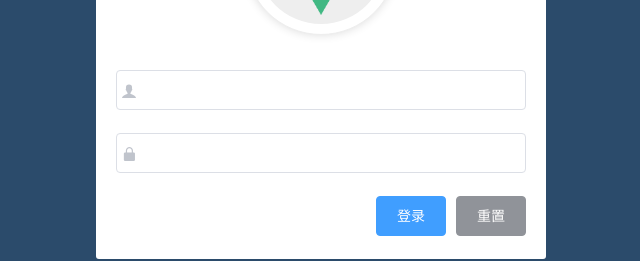
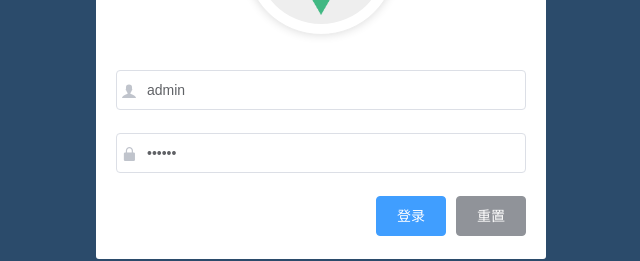
Before and after one commit to Derek-Dong/vue_shop, a Vue app: page /#/login in a window 1280 px wide. Shown: the part 291-552 px from the top of the page, without its empty margins (319-959 px from the left). Built offline with nearby package versions, Linux system fonts and the light colour scheme.

Commit message:
完成了登陆前表单预验证

```diff
--- a/src/components/Login.vue
+++ b/src/components/Login.vue
@@ -6,19 +6,20 @@
         <img src="../assets/logo.png" alt="">
       </div>
       <!-- 登录表单区域 -->
-      <el-form label-width="0px" class="login_form">
+      <el-form ref="loginFromRef" :model="loginForm" label-width="0px" class="login_form" :rules="loginFormRules">
         <!-- 用户名 -->
-        <el-form-item>
-          <el-input prefix-icon="iconfont icon-user"></el-input>
+        <el-form-item prop="username">
+          <el-input v-model="loginForm.username" prefix-icon="iconfont icon-user"></el-input>
         </el-form-item>
         <!-- 密码 -->
-        <el-form-item>
-          <el-input prefix-icon="iconfont icon-3702mima"></el-input>
+        <el-form-item prop="password">
+          <el-input v-model="loginForm.password" prefix-icon="iconfont icon-3702mima"
+          type="password"></el-input>
         </el-form-item>
         <!-- 按钮区域 -->
         <el-form-item class="btns">
-          <el-button type="primary">登录</el-button>
-          <el-button type="info">重置</el-button>
+          <el-button type="primary" @click="login">登录</el-button>
+          <el-button type="info" @click="resetLoginForm">重置</el-button>
         </el-form-item>
       </el-form>
     </div>
@@ -27,8 +28,45 @@
 
 <script>
 export default {
+  data(){
+    return {
+      // 登录表单的数据绑定对象
+      loginForm: {
+        username: 'admin',
+        password: '123456'
+      },
+      // 表单的验证规则对象
+      loginFormRules:{
+        // 验证用户名是否合法
+        username: [
+          { required: true, message: "请输入登录名称", trigger: "blur" },
+          { min: 3, max: 10, message: "长度在3到10个字符", trigger: "blur" }
+        ],
+        // 验证密码是否合法
+        password: [
+          { required: true, message: "请输入登录密码", trigger: "blur" },
+          { min: 6, max: 15, message: "长度在6到15个字符", trigger: "blur" }
+        ],
+      },
+    };
+  },
 
-}
+  methods: {
+  // 点击重置按钮，重置登录表单
+    resetLoginForm() {
+      this.$refs.loginFromRef.resetFields();
+    },
+    login(){
+      this.$refs.loginFromRef.validate(async valid => {
+        // console.log(valid)
+        if (!valid) return;
+        const { date: res } = await this.$http.post("login", this.loginForm);
+        if (res.meta.status !==200) return this.$message.error("登陆失败！");
+        this.$message.success("登陆成功");
+      });
+    }
+  },
+};
 </script>
 
 <style lang="less" scoped>
--- a/src/main.js
+++ b/src/main.js
@@ -7,6 +7,11 @@ import './assets/fonts/iconfont.css'
 // 导入全局样式表
 import './assets/css/global.css'
 
+import axios from 'axios'
+// 配置根路径
+axios.defaults.baseURL = 'http://timemeetyou.com:8889/api/private/v1/'
+Vue.prototype.$http = axios
+
 Vue.config.productionTip = false
 
 new Vue({
--- a/src/plugins/element.js
+++ b/src/plugins/element.js
@@ -2,8 +2,12 @@ import Vue from 'vue'
 import { Button } from 'element-ui'
 import { Form, FormItem } from 'element-ui'
 import { Input } from 'element-ui'
+// 导入弹框提示组件
+import { Message } from 'element-ui'
 
 Vue.use(Button)
 Vue.use(Form)
 Vue.use(FormItem)
 Vue.use(Input)
+    // $message自定义属性，可以任意改名
+Vue.prototype.$message = Message
```
